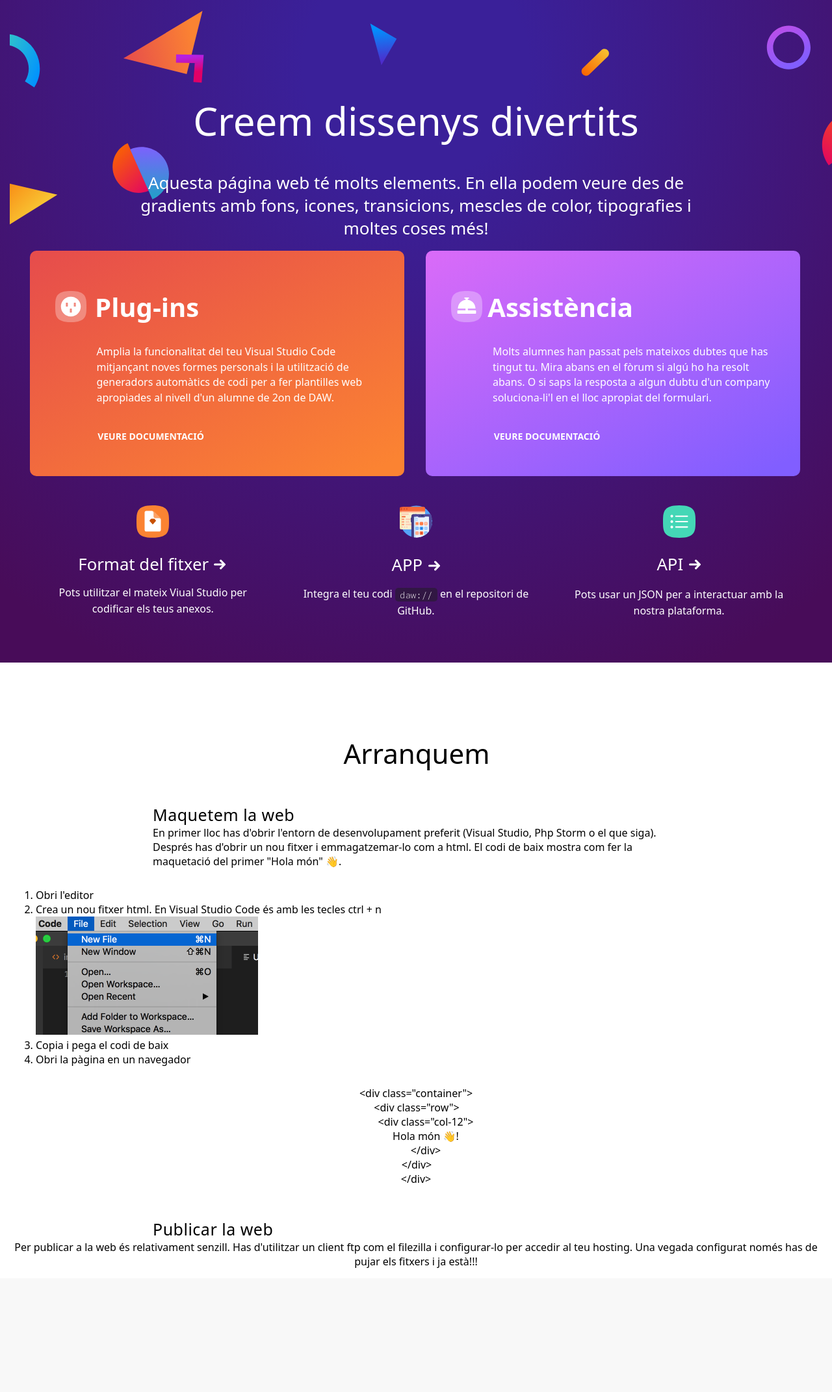
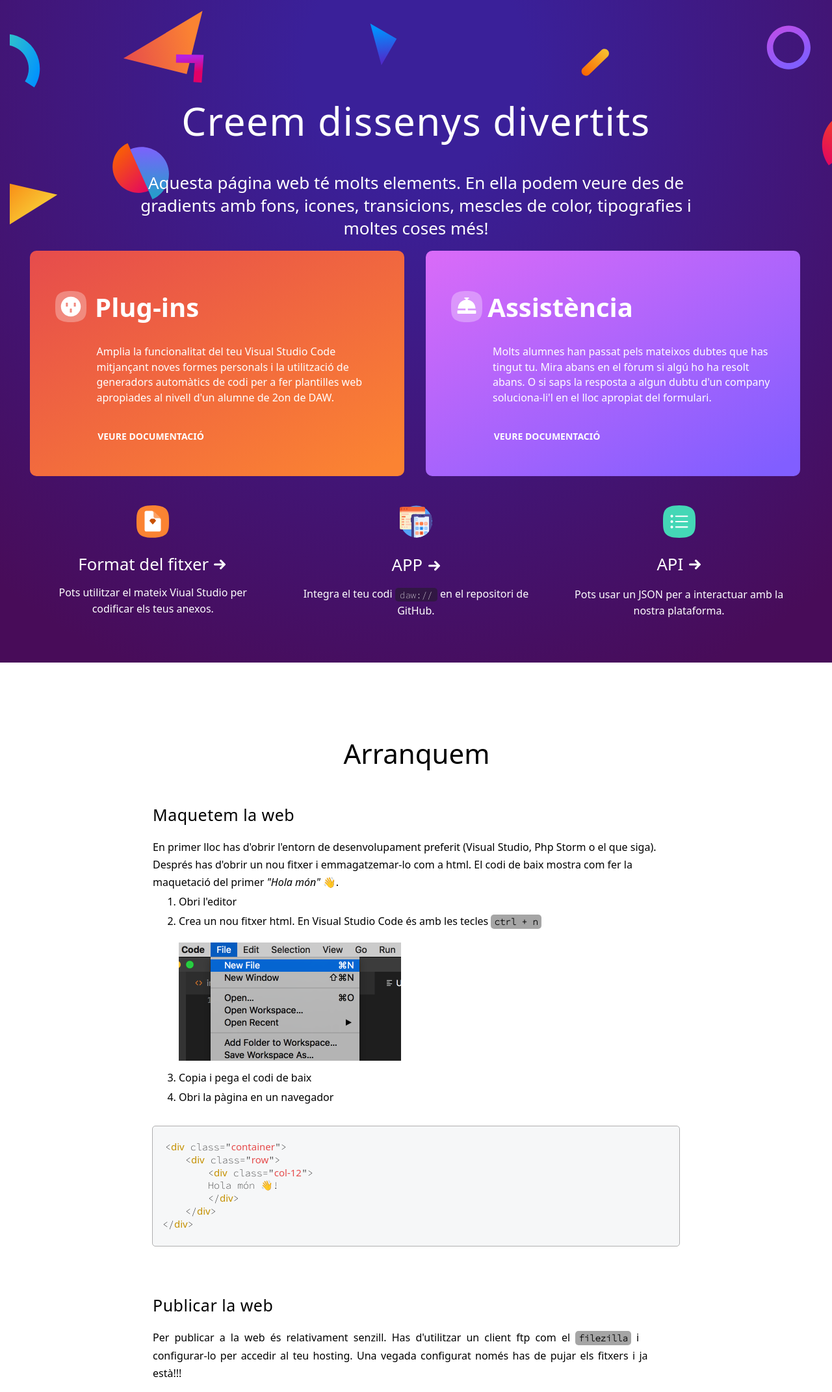
Before and after one commit to DomaxX26/Programming, a PHP site: page / in a window 1280 px wide. Shown: the part 50-2193 px from the top of the page at 65% size. Before the commit the page ends 2018 px from the top, so only its background shows below. Run offline with PHP 8.4, Linux system fonts and the light colour scheme.

Commit message:
New Commit

```diff
--- a/HTML y CSS/Tema 6/Activitat Final/UD6ACTFINAL/css/estils.css
+++ b/HTML y CSS/Tema 6/Activitat Final/UD6ACTFINAL/css/estils.css
@@ -1,6 +1,6 @@
 @font-face {
     font-family: Source Code Pro;
-    src: url(../fonts/Source_Code_Pro/static/SourceCodePro-Light.ttf);
+    src: url(../fonts/Source_Code_Pro/static/SourceCodePro-ExtraLight.ttf);
 }
 
 * {
@@ -65,6 +65,7 @@
     margin-top: 5px;
     margin-bottom: 37px;
     font-weight: normal;
+    letter-spacing: 1.5px;
 }
 
 .finalBanda1{
@@ -120,6 +121,10 @@
 
 .assistencia h2{
     margin-left: 1.5%;
+}
+
+.assistencia p{
+    margin-right: -3px;
 }
 
 h2 {
@@ -248,17 +253,88 @@
 
 .maquetem p {
     text-align: left;
+    margin-top:20px;
     margin-left: 220px;
-    margin-right: 229px;
+    margin-right: 220px;
+    line-height: 27px;
+    font-size: 16px;
+}
+
+.cursiva{
+    font-style: italic;
+}
+
+ol{
+    margin-top: -25px;
+    margin-left: 220px;
+}
+
+ol img{
+    margin-top: 14px;
+    margin-bottom: 10px;
+}
+
+li{
+    margin-bottom: 8px;
+}
+
+.negre{
+    font-family: Source Code Pro;
+    background-color: rgba(127, 127, 127, 0.7);
+    font-size: 14px;
+    border-radius: 5px;
+    font-weight: bold;
+    padding: 2px 5px;
+}
+
+.codic{
+    background-color: #f6f7f8;
+    border: 1px solid rgb(175, 175, 175);
+    border-radius: 5px;
+    margin-top:10px;
+    margin-top: 10px;
+    margin-left:234px;
+    margin-right: 234px;
+    padding-bottom: 24px;
+}
+.codic p{
+    font-family: Source Code Pro;
+    text-align: left;
+    font-size: 15px;
+}
+
+#primer{
+    margin-top:6px;
+    margin-left:4px;
+}
+
+.groc{
+    color: #c59000;
+}
+
+.roig{
+    color: #e64c4c;
 }
 
 .tab1{
-    text-indent: 2px;
+    text-indent: 35px;
 }
 
 .tab2{
-    text-indent: 30px;
+    text-indent: 70px;
 }
+
+#titolh3{
+    margin-top:58px;
+}
+
+.publicar p::first-line{
+    word-spacing: 4px;
+}
+.publicar p{
+    word-spacing: 2.2px;
+}
+
 /*BANDA 3*/
 /*BANDA 4*/
 /*Footer*/
--- a/HTML y CSS/Tema 6/Activitat Final/UD6ACTFINAL/index.html
+++ b/HTML y CSS/Tema 6/Activitat Final/UD6ACTFINAL/index.html
@@ -151,7 +151,7 @@
             <div class="row maquetem">
                 <div class="col-12">
                     <h3>Maquetem la web</h3>
-                    <p>En primer lloc has d'obrir l'entorn de desenvolupament preferit (Visual Studio, Php Storm o el que siga). Després has d'obrir un nou fitxer i emmagatzemar-lo com a html. El codi de baix mostra com fer la maquetació del primer <span>"Hola món"</span> &#128075;.</p>
+                    <p>En primer lloc has d'obrir l'entorn de desenvolupament preferit (Visual Studio, Php Storm o el que siga). Després has d'obrir un nou fitxer i emmagatzemar-lo com a html. El codi de baix mostra com fer la maquetació del primer <span class="cursiva">"Hola món"</span> &#128075;.</p>
                 </div>
             </div>
             <div class="row">
@@ -167,19 +167,19 @@
             </div>
             <div class="row">
                 <div class="col-12 codic">
-                    <p>&lt;div class="container"&gt;</p>
-                    <p class="tab1">&lt;div class="row"&gt;</p>
-                    <p class="tab2">&lt;div class="col-12"&gt;</p>
+                    <p id="primer">&lt;<span class="groc">div</span> class="<span class="roig">container</span>"&gt;</p>
+                    <p class="tab1">&lt;<span class="groc">div</span> class="<span class="roig">row</span>"&gt;</p>
+                    <p class="tab2">&lt;<span class="groc">div</span> class="<span class="roig">col-12</span>"&gt;</p>
                     <p class="tab2">Hola món &#128075;!</p>
-                    <p class="tab2">&lt;/div&gt;</p>
-                    <p class="tab1">&lt;/div&gt;</p>
-                    <p>&lt;/div&gt;</p>
+                    <p class="tab2">&lt;/<span class="groc">div</span>&gt;</p>
+                    <p class="tab1">&lt;/<span class="groc">div</span>&gt;</p>
+                    <p>&lt;/<span class="groc">div</span>&gt;</p>
                 </div>
             </div>
             <div class="row">
-                <div class="col-12">
-                    <h3>Publicar la web</h3>
-                    <p>Per publicar a la web és relativament senzill. Has d'utilitzar un client ftp com el filezilla i configurar-lo per accedir al teu <span class="taronja">hosting</span>. Una vegada configurat només has de pujar els fitxers i ja està!!!</p>
+                <div class="col-12 publicar maquetem">
+                    <h3 id="titolh3">Publicar la web</h3>
+                    <p>Per publicar a la web és relativament senzill. Has d'utilitzar un client ftp com el <span class="negre">filezilla</span> i configurar-lo per accedir al teu <span class="taronja">hosting</span>. Una vegada configurat només has de pujar els fitxers i ja està!!!</p>
                 </div>
             </div>
         </div>
```
Also changed, not shown: HTML y CSS/Tema 6/Activitat Final/UD6ACTFINAL/Fuente en Ubuntu.png (added), HTML y CSS/Tema 6/Activitat Final/UD6ACTFINAL/Versión Firefox.png (added), HTML y CSS/Tema 6/Activitat Final/UD6ACTFINAL/captura_pantalla1200px_windows.png (added).
